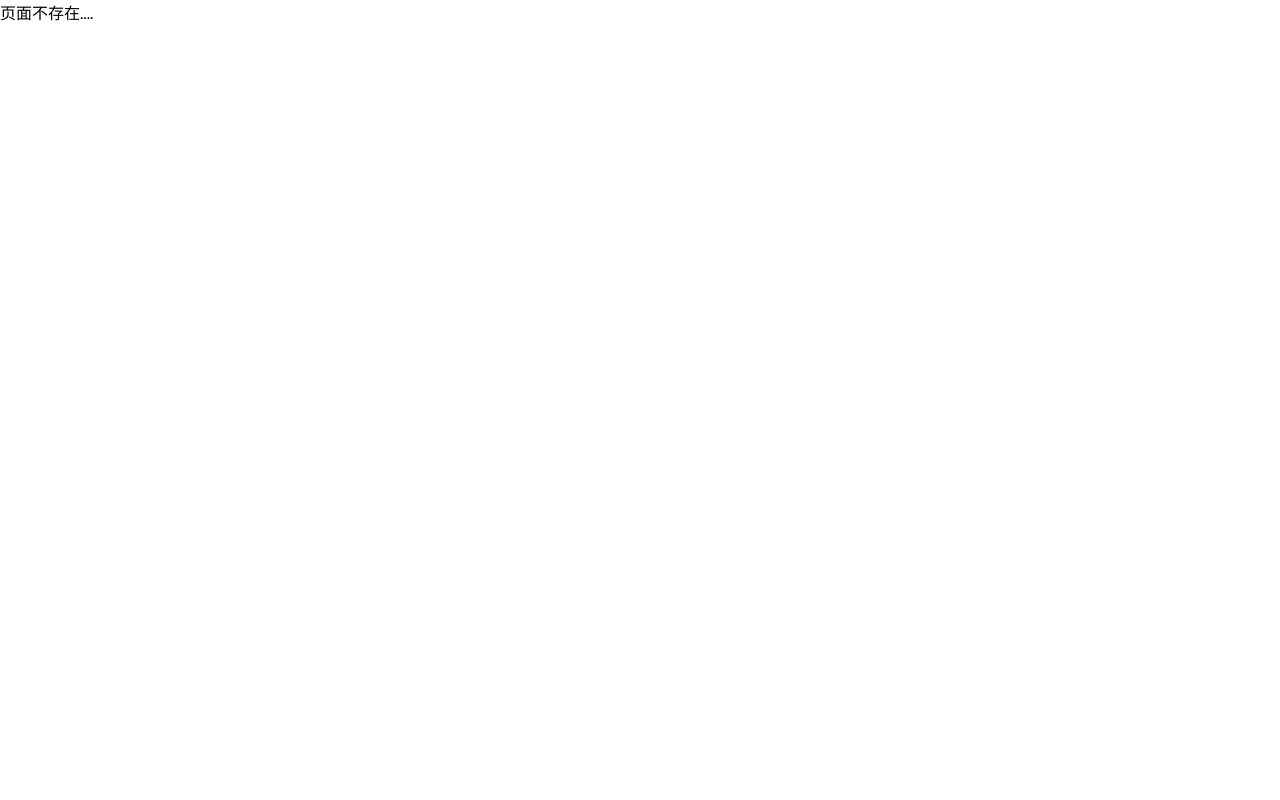
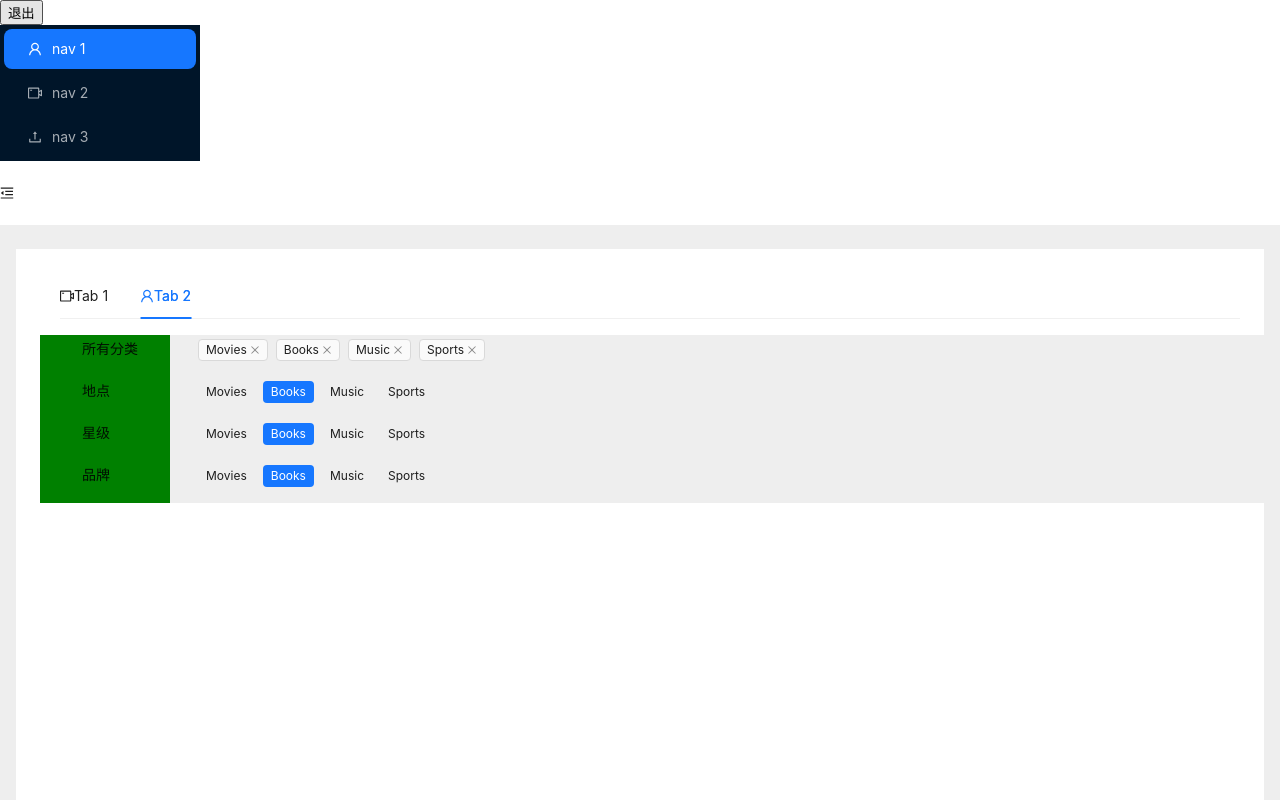
Before and after one commit to ChaiYuanYuan-bit/site-react, a React (Create React App) app: page /home/mall in a window 1280 px wide. Shown: the top 800 px of the page. Built offline with nearby package versions, Linux system fonts and the light colour scheme.

Commit message:
comerge with bzh

```diff
--- a/src/index.css
+++ b/src/index.css
@@ -10,7 +10,7 @@
 
 html,body,#root{
     all:unset;
-    min-width: 100vw;
+    width: 100vw;
     min-height: 100vh;
     font-family: 'Poppins', sans-serif;
     background-color: var(--main-background-color);
--- a/src/views/Layout/index.js
+++ b/src/views/Layout/index.js
@@ -1,62 +1,24 @@
-import React,{useState} from 'react';
+import React,{useState,useEffect} from 'react';
 import {
     MenuFoldOutlined,
     MenuUnfoldOutlined,
     UploadOutlined,
     UserOutlined,
-    HomeOutlined,
     VideoCameraOutlined,
-    NotificationOutlined,
-    MailOutlined
   } from '@ant-design/icons';
-import { Layout, Menu, theme } from 'antd';
-import { useNavigate } from 'react-router-dom';
+import { Layout, Menu, theme} from 'antd';
+import { useNavigate,Outlet } from 'react-router-dom';
 import './Layout.scss'
 const { Header, Sider, Content } = Layout;
 
-//顶部菜单
-const headerItems = [
-    {
-        label: '个人中心',
-        key: 'mine',
-        icon: <UserOutlined />,
-        children: [
-          {
-            key:'myInfo',
-            label: '个人信息',
-          },
-          {
-            key:'setPwd',
-            label: '修改密码',
-          },
-          {
-              key:'exit',
-              label: '退出系统',
-            },
-        ],
-      },
-    {
-    label: '通知',
-    key: 'note',
-    icon: <NotificationOutlined />,
-    },
-    {
-        label: '邮件',
-        key: 'mail',
-        icon: <MailOutlined />,
-    },
-    {
-        label: '首页',
-        key: 'home',
-        icon: <HomeOutlined />,
-    },
-];
+export default () => {
+    // 跳转路由
+    const navigate = useNavigate();
+    // 配置默认路由路径
+    const [route,setRoute] = useState('/home/mall')
+    useEffect(()=>{
 
-export default () => {
-    //跳转路由
-    const navigate = useNavigate();
-    //顶部菜单蓝状态
-    const [current, setCurrent] = useState('home');
+    },[])
     //退出
     const handleExit = ()=>{
         //清除系统缓存
@@ -65,20 +27,15 @@ export default () => {
         //跳转到登录页
         navigate('/')
     }
-
     const [collapsed, setCollapsed] = useState(false);
-
-    //顶部菜单点击事件
-    const handleTop = (e) => {
-        setCurrent(e.key);
-      };
 
     const {
         token: { colorBgContainer },
     } = theme.useToken();
 
     return (
-        <Layout className='ant-layout'>
+        <div>
+          <button onClick={handleExit}>退出</button>
           <Sider trigger={null}
           collapsible
           collapsed={collapsed}
@@ -108,7 +65,12 @@ export default () => {
               ]}
             />
           </Sider>
-      <Layout>
+          <Layout
+            style={{
+              background: '#eee',
+              display:'flex'
+            }}
+          >
             <Header
               style={{
                 padding: 0,
@@ -120,8 +82,8 @@ export default () => {
                 className: 'trigger',
                 onClick: () => setCollapsed(!collapsed),
               })}
-         <Menu style={{flexDirection:'row-reverse',flex:1}} onClick={handleTop} selectedKeys={[current]} mode="horizontal" items={headerItems} />
             </Header>
+
             <Content
               style={{
                 margin: '24px 16px',
@@ -130,9 +92,9 @@ export default () => {
                 background: colorBgContainer,
               }}
             >
-          Content
+              <Outlet/>
             </Content>
           </Layout>
-    </Layout>
+        </div>
     );
 }
--- /dev/null
+++ b/src/views/Mall/index.js
@@ -0,0 +1,112 @@
+import React,{useState} from 'react';
+import {Layout, Tabs,Row,Col,Tag, Space } from 'antd';
+import {
+    UserOutlined,
+    VideoCameraOutlined,
+  } from '@ant-design/icons';
+const tagsData = ['Movies', 'Books', 'Music', 'Sports'];
+const { CheckableTag } = Tag;
+
+const Mall = () => {
+        //tags
+        const onChange = (key) => {
+            console.log(key);
+          };
+          //tag
+          const [selectedTags, setSelectedTags] = useState(['Books']);
+          //
+          const handleChange = (tag, checked) => {
+            const nextSelectedTags = checked
+              ? [...selectedTags, tag]
+              : selectedTags.filter((t) => t !== tag);
+            console.log('You are interested in: ', nextSelectedTags);
+            setSelectedTags(nextSelectedTags);
+          };
+
+          const onClose = (tag) => {
+            console.log(tag);
+          };
+    return (
+        <>
+           <Tabs
+                defaultActiveKey="2"
+                style={{paddingLeft:'20px',paddingBottom:0,margin:0}}
+                onChange={onChange}
+                items={[VideoCameraOutlined, UserOutlined].map((Icon, i) => {
+                  const id = String(i + 1);
+                  return {
+                    label: (
+                      <span>
+                        <Icon />
+                        Tab {id}
+                      </span>
+                    ),
+                    key: id,
+                  };
+                })}
+              />
+               <Row wrap={false} style={{height:'3em',lineHeight:'2em',maxWidth:'100%'}}>
+                <Col span={2} style={{background: 'green',paddingLeft:'3em',minWidth:'130px'}}>所有分类</Col>
+                <Col span={22} style={{background: '#eee',paddingLeft:'2em'}}>
+                  <Space size={[0, 8]} wrap>
+                    {tagsData.map((tag) => (
+                     <Tag key={tag} closable onClose={()=>onClose(tag)}>
+                      {tag}
+                    </Tag>
+                    ))}
+                  </Space>
+                </Col>
+              </Row>
+              <Row wrap={false} style={{height:'3em',lineHeight:'2em',minHeight:'20px'}}>
+                <Col span={2} style={{background: 'green',paddingLeft:'3em',minWidth:'130px'}}>地点</Col>
+                <Col span={22} style={{background: '#eee',paddingLeft:'2em'}}>
+                <Space size={[0, 8]} wrap>
+                  {tagsData.map((tag) => (
+                    <CheckableTag
+                      key={tag}
+                      checked={selectedTags.includes(tag)}
+                      onChange={(checked) => handleChange(tag, checked)}
+                    >
+                      {tag}
+                    </CheckableTag>
+                  ))}
+                </Space>
+                </Col>
+              </Row>
+              <Row wrap={false} style={{height:'3em',lineHeight:'2em'}}>
+                <Col span={2} style={{background: 'green',paddingLeft:'3em',minWidth:'130px'}}>星级</Col>
+                <Col span={22} style={{background: '#eee',paddingLeft:'2em'}}>
+                <Space size={[0, 8]} wrap>
+                  {tagsData.map((tag) => (
+                    <CheckableTag
+                      key={tag}
+                      checked={selectedTags.includes(tag)}
+                      onChange={(checked) => handleChange(tag, checked)}
+                    >
+                      {tag}
+                    </CheckableTag>
+                  ))}
+                </Space>
+                </Col>
+              </Row>
+              <Row wrap={false} style={{height:'3em',lineHeight:'2em'}}>
+                <Col span={2} style={{background: 'green',paddingLeft:'3em',minWidth:'130px'}}>品牌</Col>
+                <Col span={22} style={{background: '#eee',paddingLeft:'2em'}}>
+                <Space size={[0, 8]} wrap>
+                  {tagsData.map((tag) => (
+                    <CheckableTag
+                      key={tag}
+                      checked={selectedTags.includes(tag)}
+                      onChange={(checked) => handleChange(tag, checked)}
+                    >
+                      {tag}
+                    </CheckableTag>
+                  ))}
+                </Space>
+                </Col>
+              </Row>
+        </>
+    );
+}
+
+export default Mall;
```
Also changed, not shown: src/components/NavGroup/index.jsx (added, +11 -0 lines), src/routes/index.js (+10 -3 lines). Lines whose indentation alone changed are shown as unchanged.
